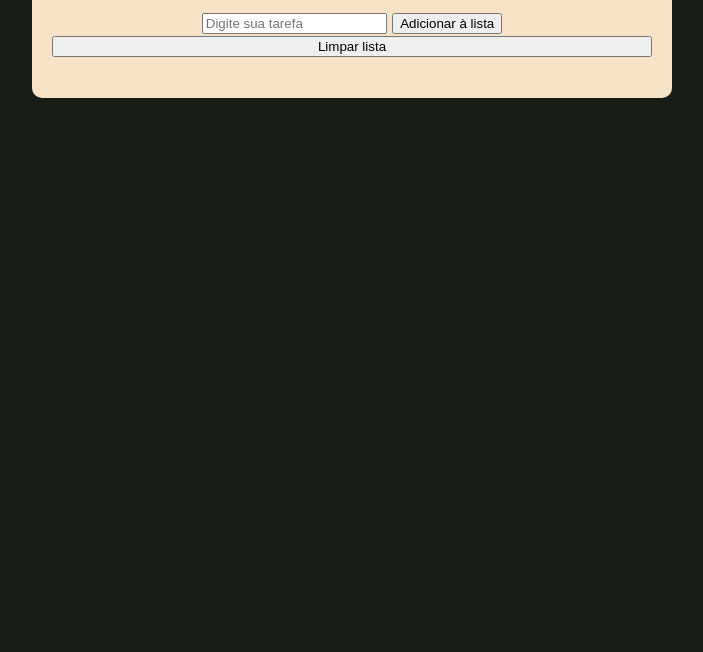
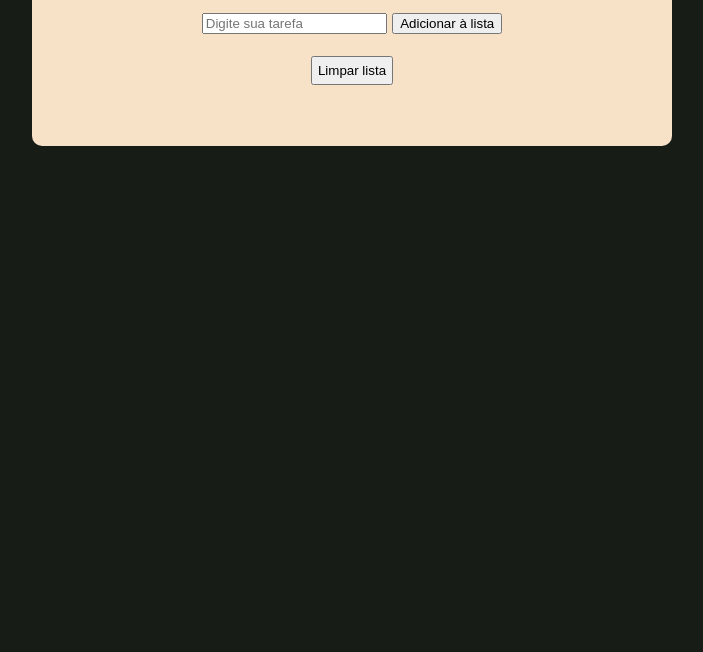
Before and after one commit to JeanBrune/lista-de-tarefas, a plain HTML site: page index.html in a window 1280 px wide. Shown: the part 148-800 px from the top of the page, without its empty margins (288-991 px from the left). Drawn offline with nearby package versions, Linux system fonts and the light colour scheme.

Commit message:
added clear all button style

```diff
--- a/css/lista_tarefas.css
+++ b/css/lista_tarefas.css
@@ -113,3 +113,8 @@ list-style-position: outside;
   margin-right: 9px;
   margin-left: -25px;
 }
+
+.limpar_lista{
+margin: 20px auto;
+padding: 5px;
+}
```
